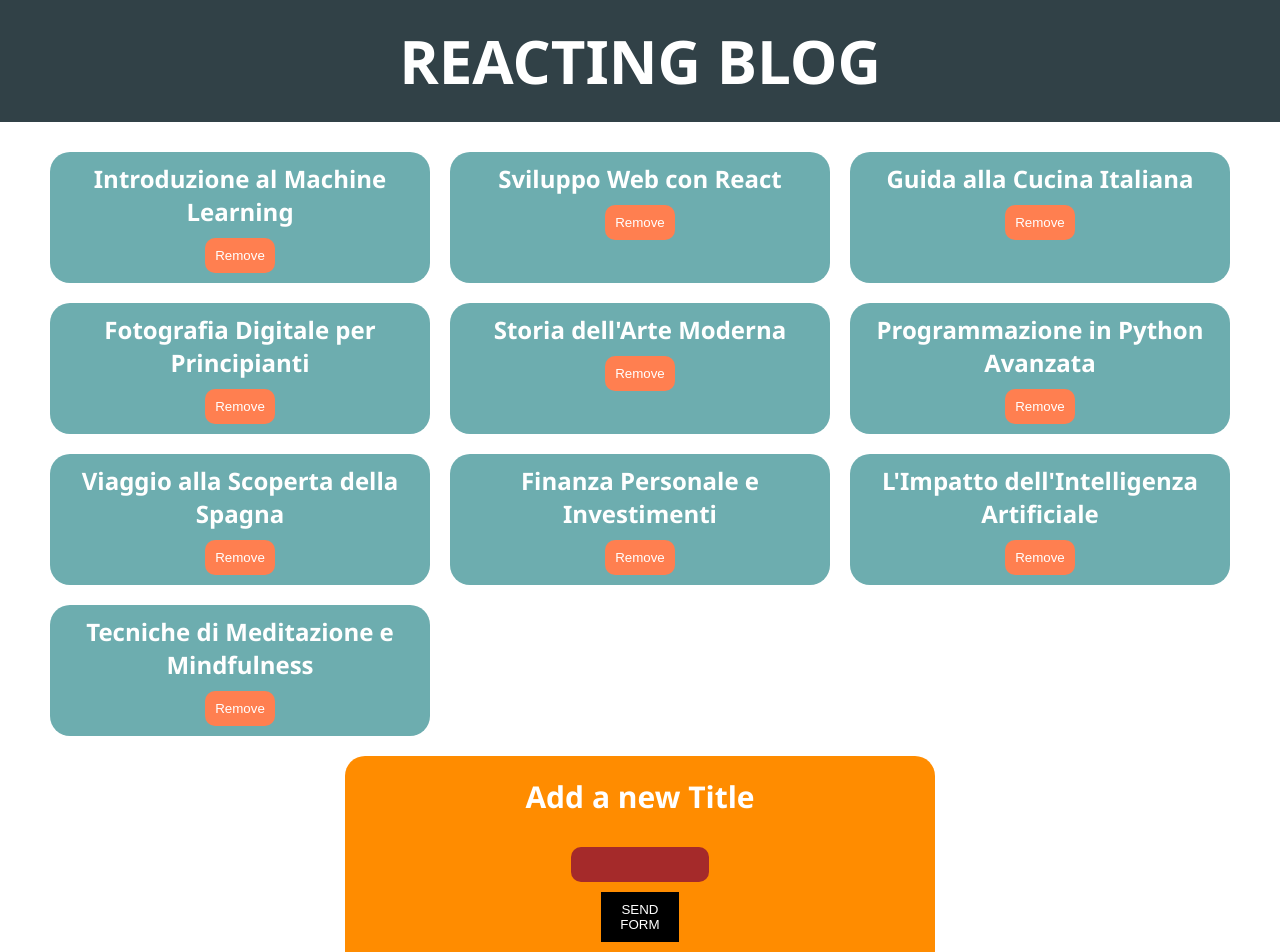
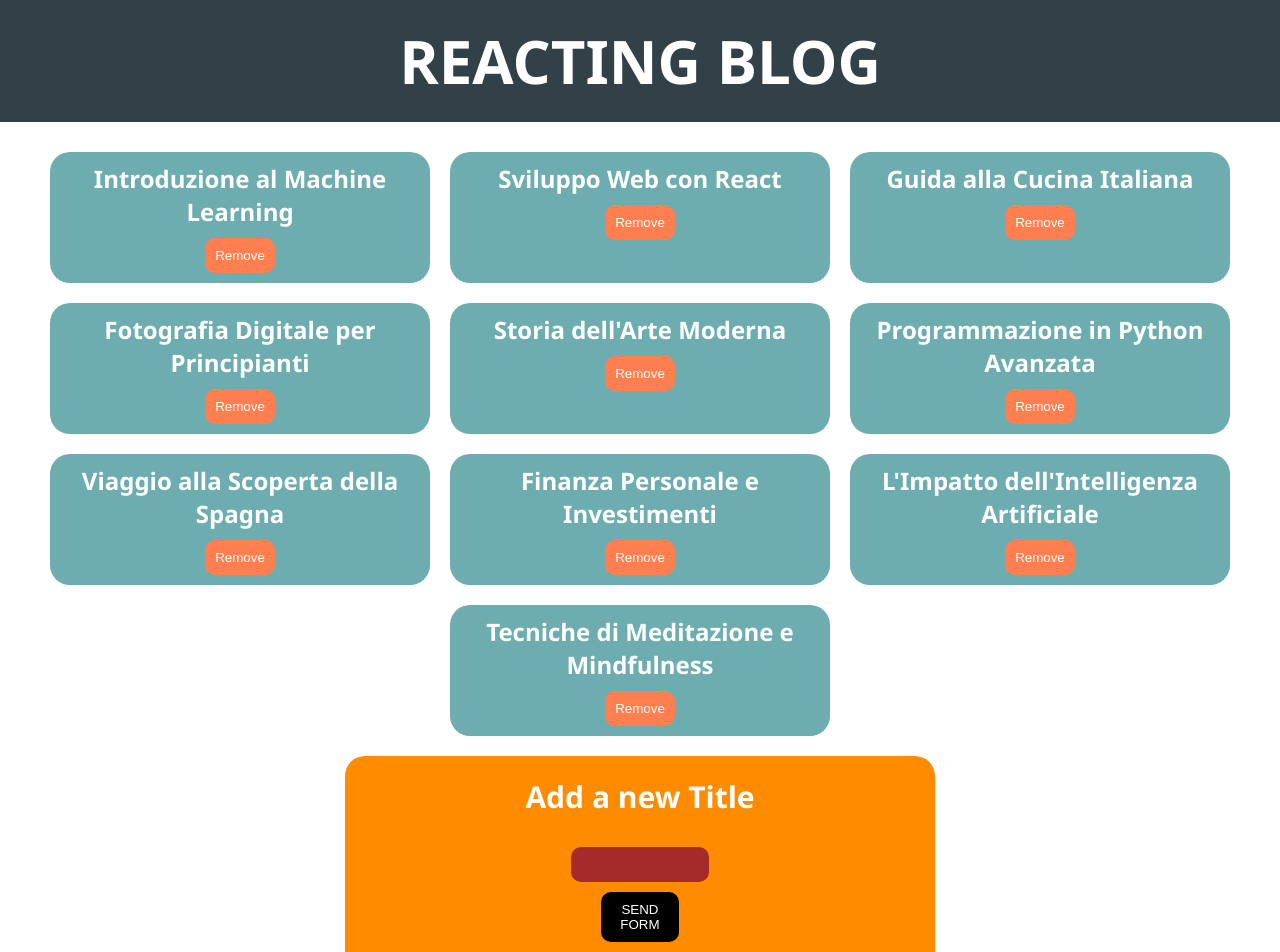
Before and after one commit to simoneburrai/react-form, a React (Vite) app: page / in a window 1280 px wide. Shown: the top 952 px of the page. Built offline with nearby package versions, Linux system fonts and the light colour scheme.

Commit message:
feat: simple css hover options

```diff
--- a/src/components/Main.jsx
+++ b/src/components/Main.jsx
@@ -37,6 +37,9 @@ function Main({ initialArticles }) {
     }
 
     const newTitleSetting = (title, id) => {
+        if (!title) {
+            return;
+        }
         const modifiedArticles = articles.map(article => {
             if (article.id === id) {
                 const newArticle = {
--- a/src/index.css
+++ b/src/index.css
@@ -25,6 +25,7 @@ main {
   display: flex;
   flex-wrap: wrap;
   gap: 20px;
+  justify-content: center;
 }
 
 .article-card {
@@ -52,6 +53,10 @@ main {
   background-color: coral;
   color: white;
   cursor: pointer;
+}
+
+.remove-button:hover {
+  background-color: darksalmon;
 }
 
 .form-container {
@@ -96,10 +101,16 @@ form input {
 
 form button {
   background-color: black;
+  border-radius: 10px;
   border: 0px;
   color: white;
   width: 40%;
   margin: 0 auto;
   padding: 10px;
   text-transform: uppercase;
+  cursor: pointer;
 }
+
+form button:hover {
+  background-color: navy;
+}
```
